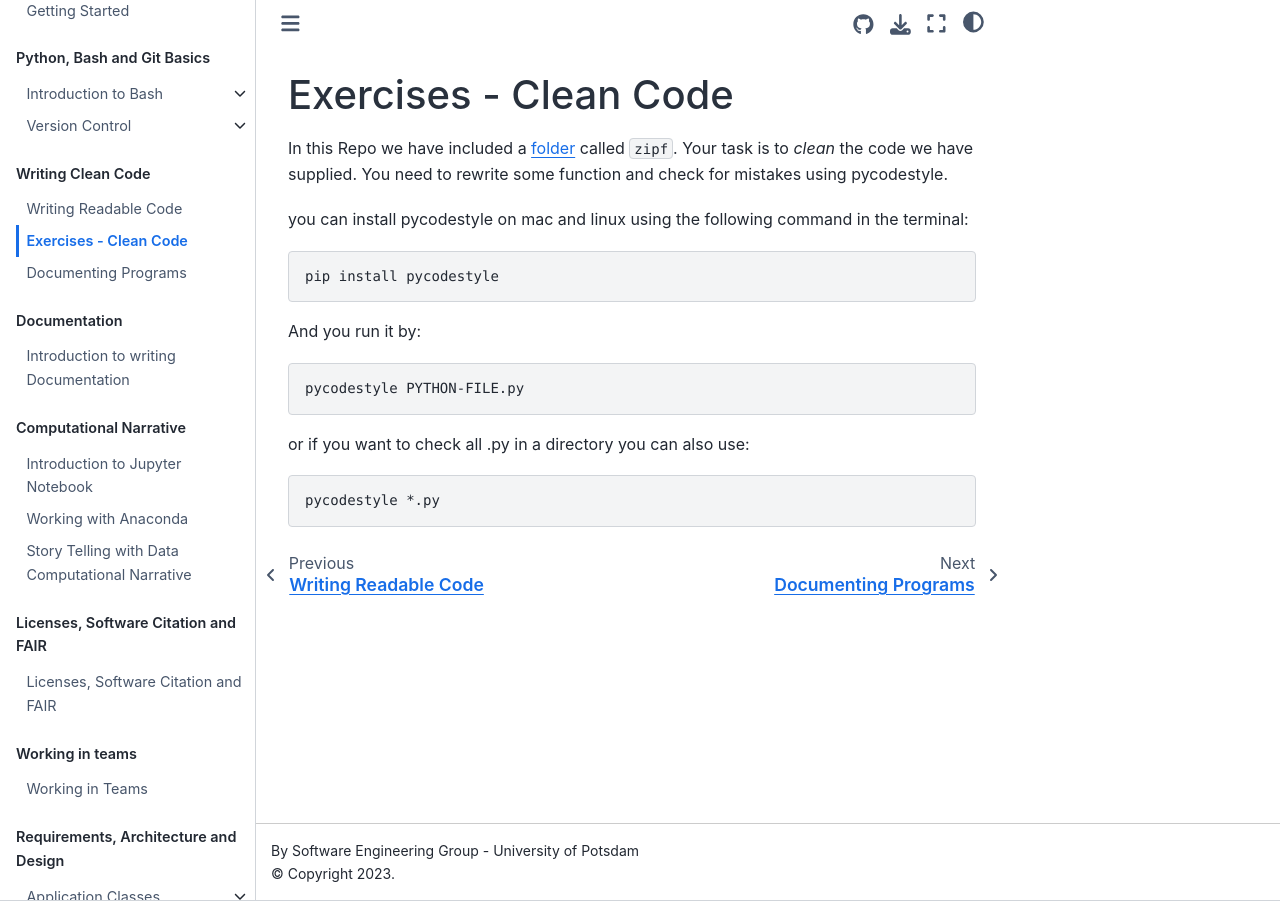
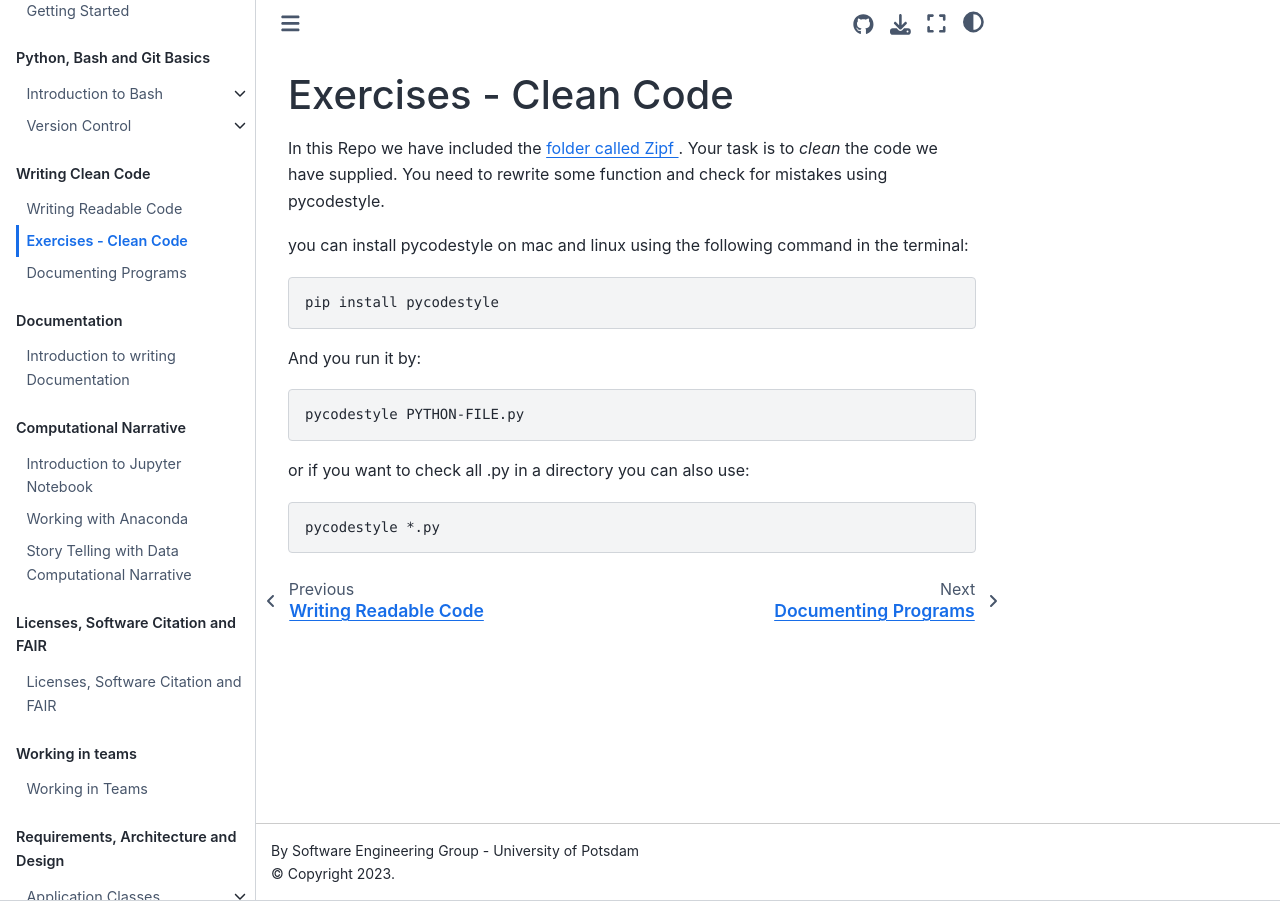
Before and after one commit to Software-Engineering-Group-UP/RSE-UP, a Jupyter Book: the page built from exercises/clean_code.md, in a window 1280 px wide. Built offline with Jupyter Book 1.0.4 settings and Sphinx 7.4.7 and the Sphinx Book theme 1.1.4, drawn with Linux system fonts in a browser that asks for light colours; pages that are not in the unit, such as notebooks, are missing from menus.

Commit message:
update url

```diff
--- a/exercises/clean_code.md
+++ b/exercises/clean_code.md
@@ -1,6 +1,6 @@
 # Exercises - Clean Code
 
-In this Repo we have included a [folder](https://gitup.uni-potsdam.de/seg/rse_course/rse_course_materials/zipf) called `zipf`. Your task is to *clean* the code we have supplied.
+In this Repo we have included the [folder called Zipf ](https://gitup.uni-potsdam.de/seg/rse_course/rse_course_materials/-/tree/main/zipf?ref_type=heads). Your task is to *clean* the code we have supplied.
 You need to rewrite some function and check for mistakes using pycodestyle.
 
 you can install pycodestyle on mac and linux using the following command in the terminal:
```
